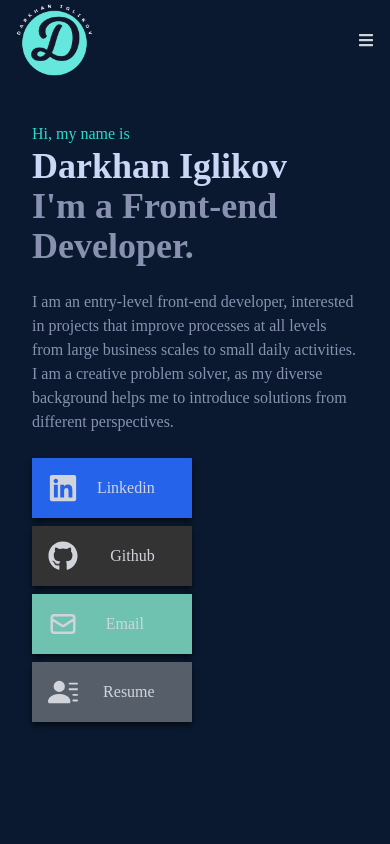
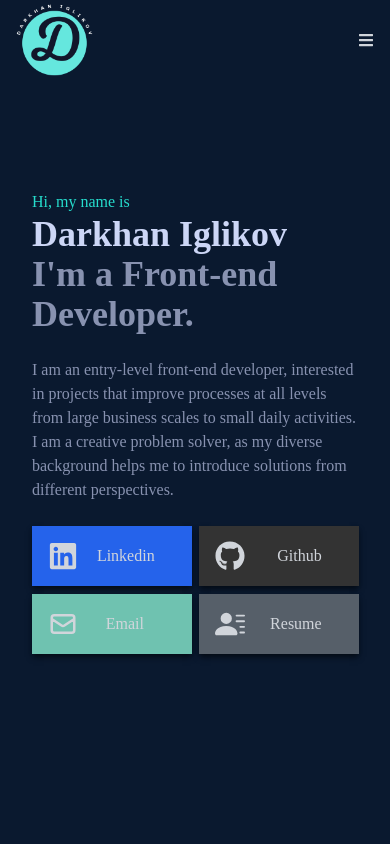
Before and after one commit to shmudivel/Portfolio, a React (Create React App) app in the folder portfolio-app/: page / in a window 390 px wide. Shown: the top 844 px of the page. Built offline with nearby package versions, Linux system fonts and the light colour scheme.

Commit message:
Links buttons grid settings

```diff
--- a/portfolio-app/src/components/Home.jsx
+++ b/portfolio-app/src/components/Home.jsx
@@ -37,9 +37,9 @@ const Home = () => {
             </span>
           </button> */}
 
-          <div className=" text-white">
-            <ul className="grid sm:grid-cols-2 md:grid-cols-4 gap-2 ">
-              <li className="w-[160px] h-[60px] flex justify-between items-center shadow-md shadow-[#040c16] hover:scale-110 duration-500 bg-blue-600">
+          <div className="container mx-auto text-white">
+            <ul className="grid grid-cols-2 md:grid-cols-2 lg:grid-cols-4 gap-2 ">
+              <li className="w-[160px] h-[60px] mr-0 flex justify-between items-center shadow-md shadow-[#040c16] hover:scale-110 duration-500 bg-blue-600">
                 <a
                 className="flex justify-between items-center w-10/12 text-gray-300"
                   href="https://www.linkedin.com/in/darkhan-iglikov-24a616157"
```
